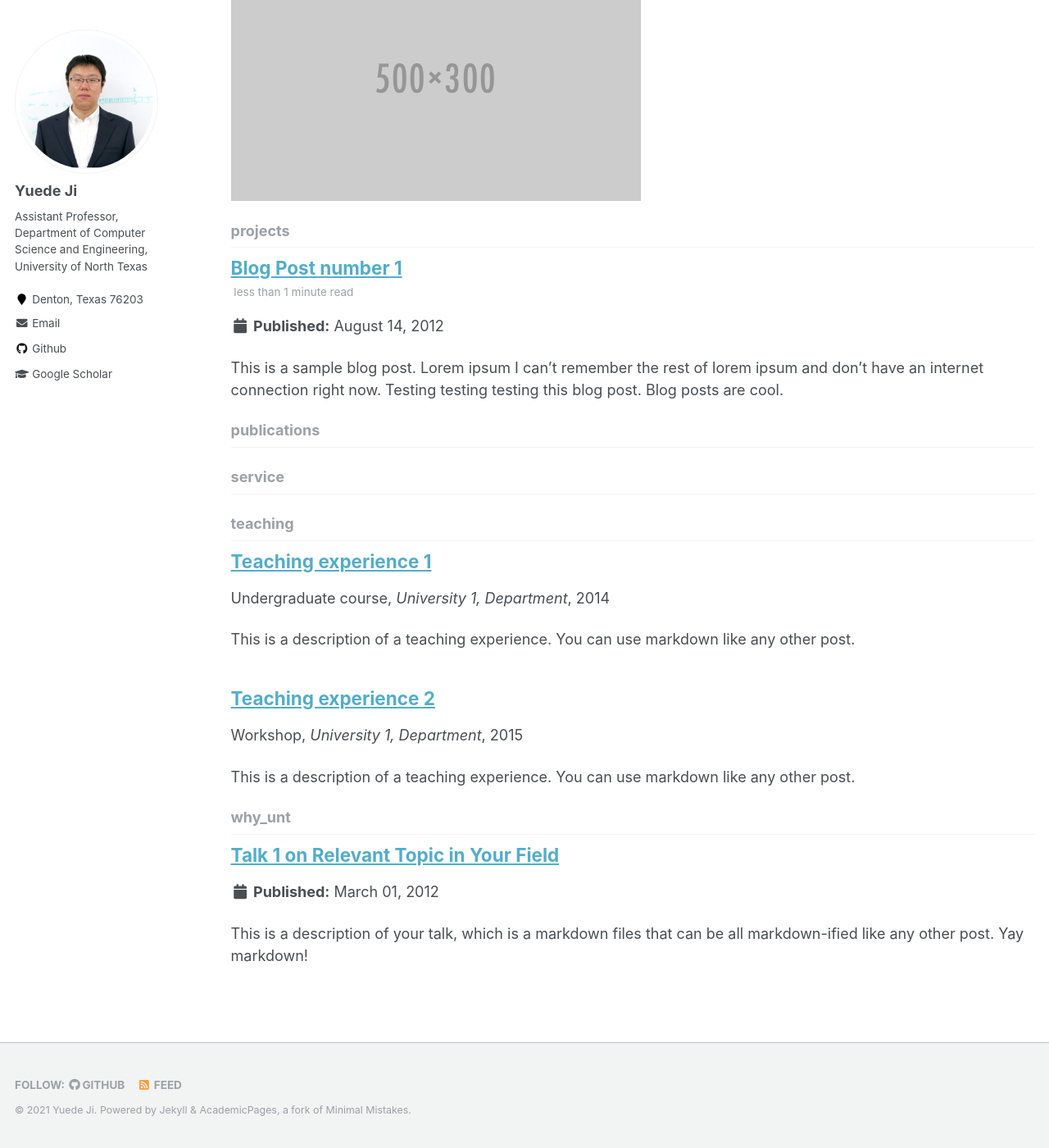
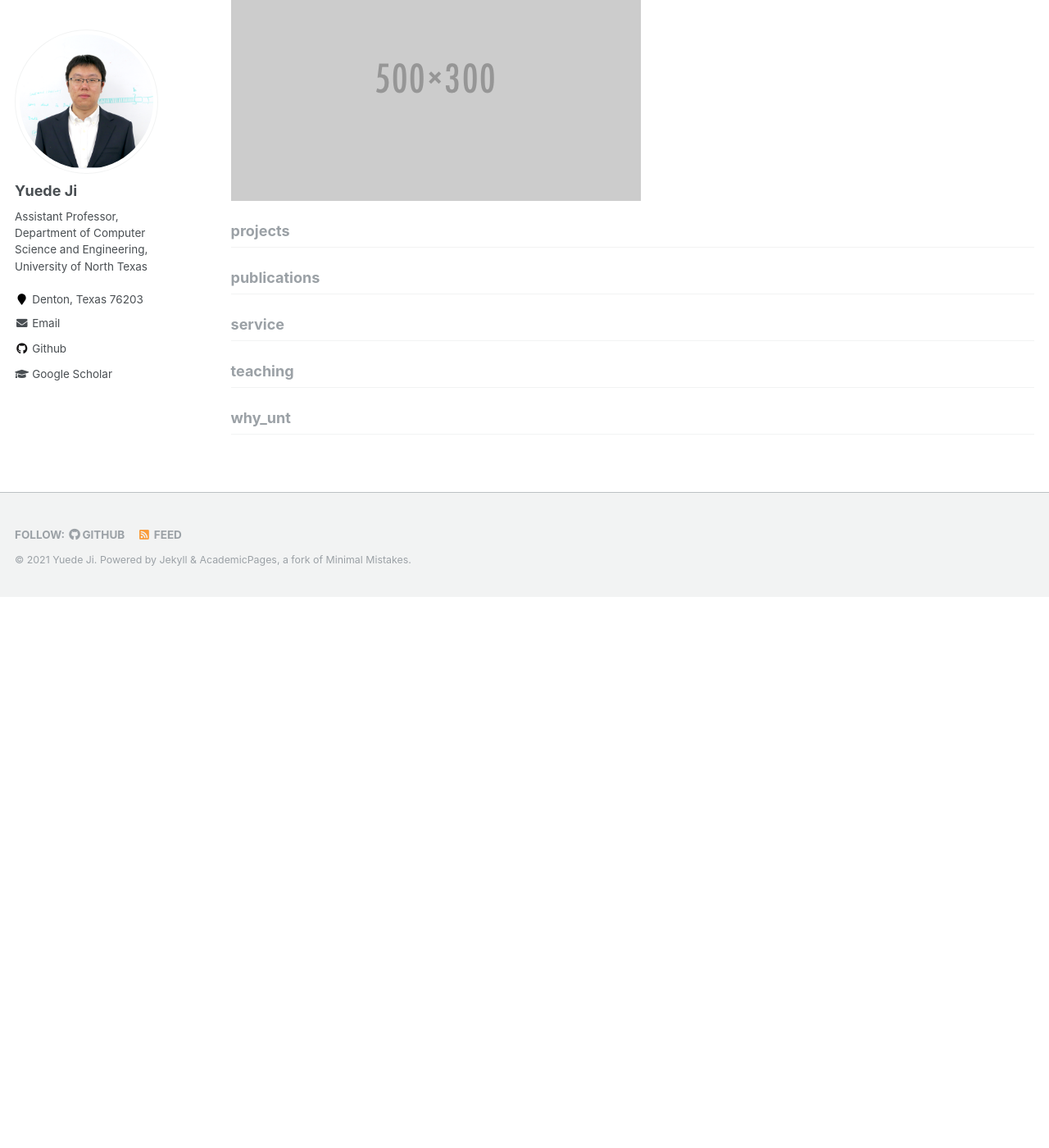
Before and after one commit to yuede/yuede.github.io, a Jekyll site: the page built from _pages/collection-archive.html, in a window 1280 px wide and 1400 px high, scrolled down 859 px. Shown: the whole window at 82% size. Built offline with Jekyll 4.4.1, drawn with Linux system fonts in a browser that asks for light colours; after the commit the page ends 1587 px from its top, so only the background shows below that.

Commit message:
update structure

```diff
--- a/_projects/2012-08-14-blog-post-1.md
+++ /dev/null
@@ -1,20 +0,0 @@
----
-title: 'Blog Post number 1'
-date: 2012-08-14
-permalink: /posts/2012/08/blog-post-1/
-tags:
-  - cool posts
-  - category1
-  - category2
----
-
-This is a sample blog post. Lorem ipsum I can't remember the rest of lorem ipsum and don't have an internet connection right now. Testing testing testing this blog post. Blog posts are cool.
-
-Headings are cool
-======
-
-You can have many headings
-======
-
-Aren't headings cool?
-------
--- a/_teaching/2014-spring-teaching-1.md
+++ /dev/null
@@ -1,20 +0,0 @@
----
-title: "Teaching experience 1"
-collection: teaching
-type: "Undergraduate course"
-permalink: /teaching/2014-spring-teaching-1
-venue: "University 1, Department"
-date: 2014-01-01
-location: "City, Country"
----
-
-This is a description of a teaching experience. You can use markdown like any other post.
-
-Heading 1
-======
-
-Heading 2
-======
-
-Heading 3
-======
--- a/_teaching/2015-spring-teaching-2.md
+++ /dev/null
@@ -1,20 +0,0 @@
----
-title: "Teaching experience 2"
-collection: teaching
-type: "Workshop"
-permalink: /teaching/2015-spring-teaching-1
-venue: "University 1, Department"
-date: 2015-01-01
-location: "City, Country"
----
-
-This is a description of a teaching experience. You can use markdown like any other post.
-
-Heading 1
-======
-
-Heading 2
-======
-
-Heading 3
-======
--- a/_why_unt/2012-03-01-talk-1.md
+++ /dev/null
@@ -1,11 +0,0 @@
----
-title: "Talk 1 on Relevant Topic in Your Field"
-collection: why_unt
-type: "Why UNT"
-permalink: /talks/2012-03-01-talk-1
-venue: "UC San Francisco, Department of Testing"
-date: 2012-03-01
-location: "San Francisco, California"
----
-
-This is a description of your talk, which is a markdown files that can be all markdown-ified like any other post. Yay markdown!
```
Also changed, not shown: _pages/publications.md (+2 -1 lines).
